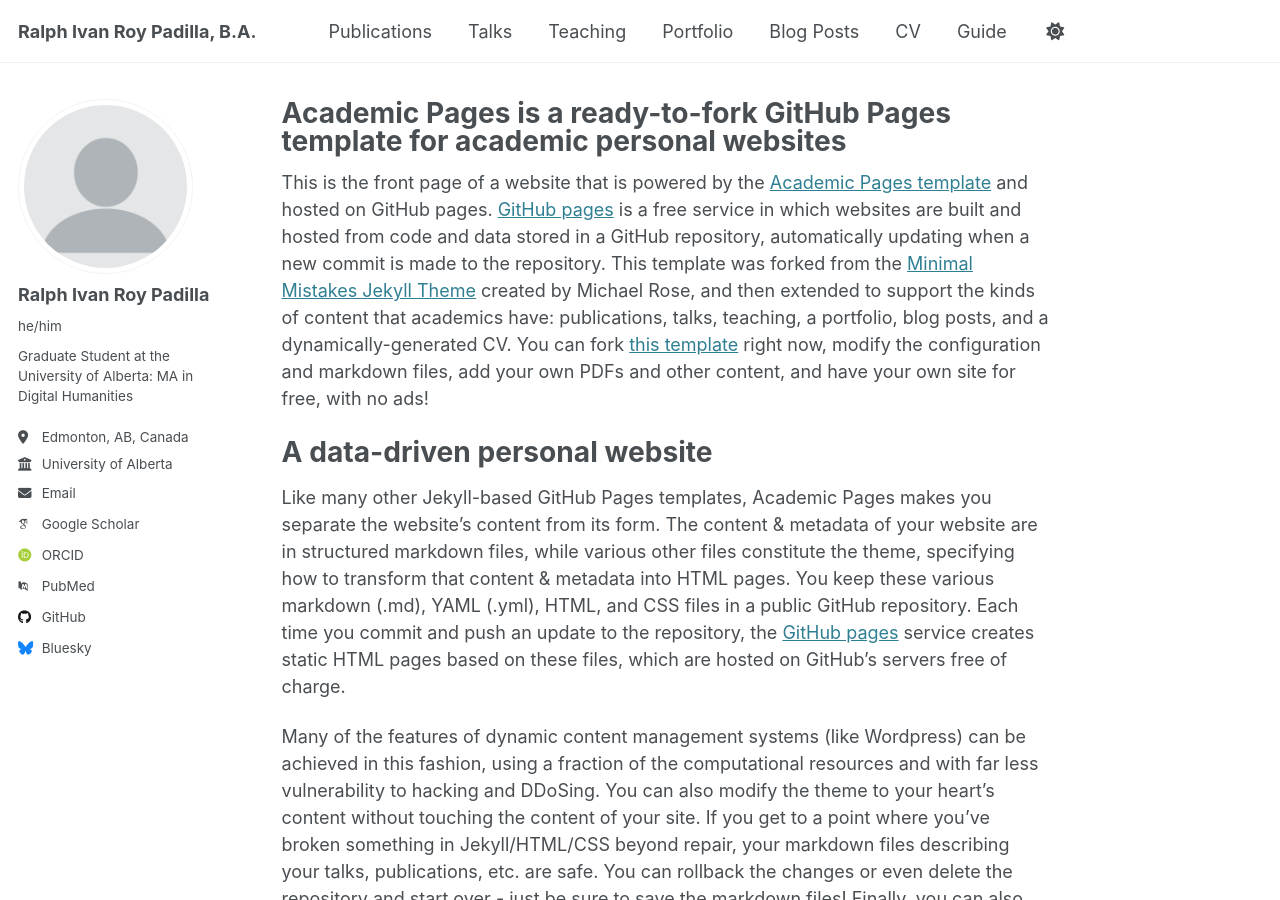
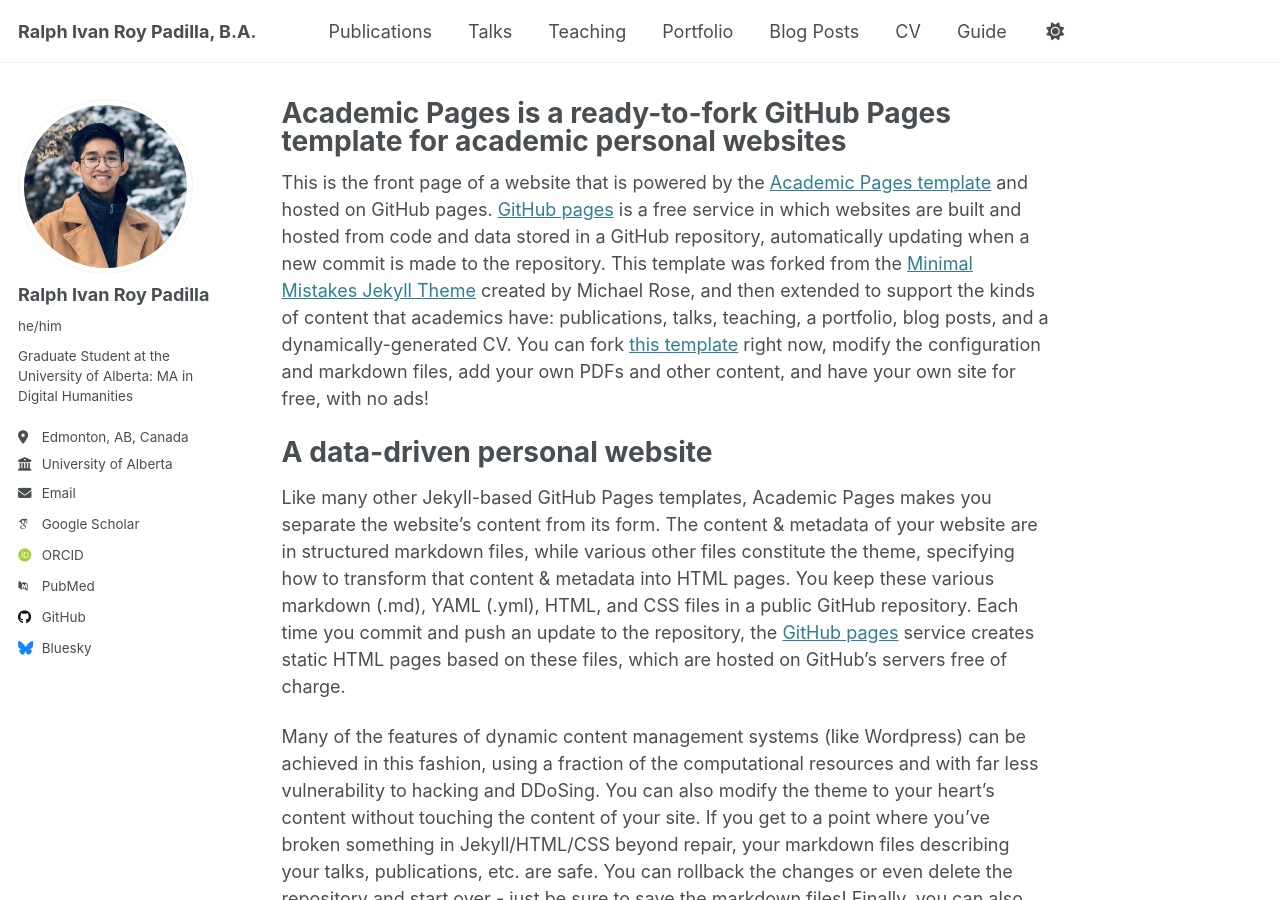
Before and after one commit to ralphiva/ralphiva, a Jekyll site: the page built from _pages/about.md, in a window 1280 px wide and 900 px high. Built offline with Jekyll 4.4.1, drawn with Linux system fonts in a browser that asks for light colours; some web fonts are replaced.

Commit message:
Update _config.yml

```diff
--- a/_config.yml
+++ b/_config.yml
@@ -22,7 +22,7 @@ repository               : "ralphiva/ralphiva.github.io"
 #               Additional customization can be done by editing /_includes/author-profile.html
 author:
   # Biographic information
-  avatar           : "profile.png"
+  avatar           : "IMG_5390.jpg"
   name             : "Ralph Ivan Roy Padilla"
   pronouns         : "he/him" # example: "she/her"
   bio              : "Graduate Student at the University of Alberta: MA in Digital Humanities"
```
